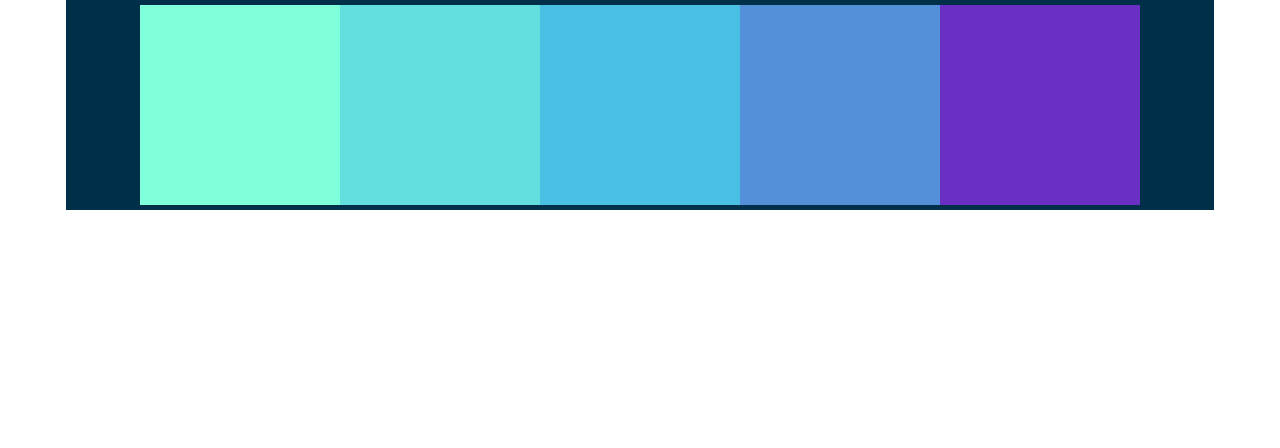
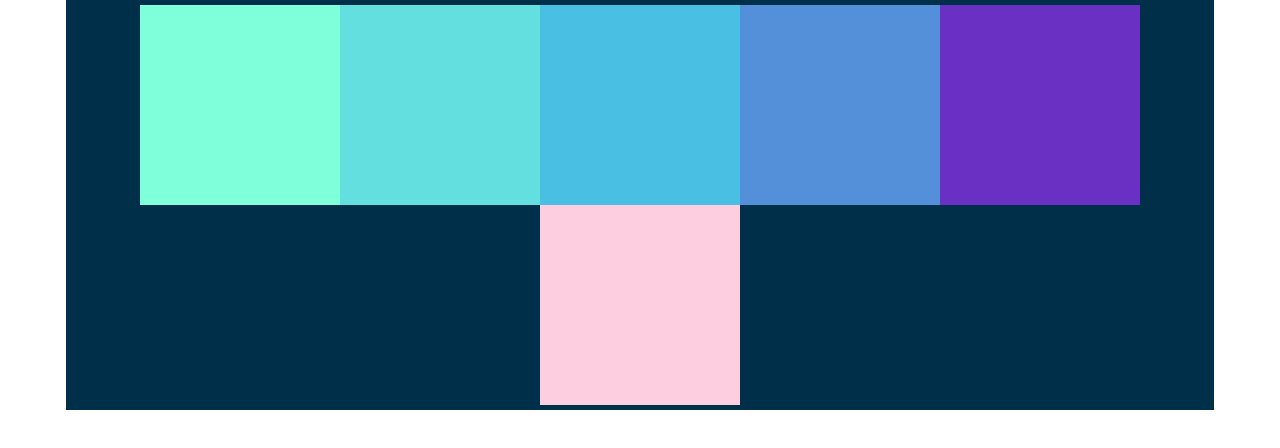
Before and after one commit to DivyanshuNexus/Web-development-course, a plain HTML site: page flexbox.html in a window 1280 px wide. Shown: the part 86-534 px from the top of the page. Drawn offline with Linux system fonts and the light colour scheme.

Commit message:
added color

```diff
--- a/flexbox.html
+++ b/flexbox.html
@@ -14,6 +14,7 @@
       <div style="background-color: #48bfe3"></div>
       <div style="background-color: #5390d9"></div>
       <div style="background-color: #6930c3"></div>
+      <div style="background-color: #FDCEDF"></div>
 </section>
 <body>
 
```
Also changed, not shown: flexbox.css (line endings or trailing spaces).
